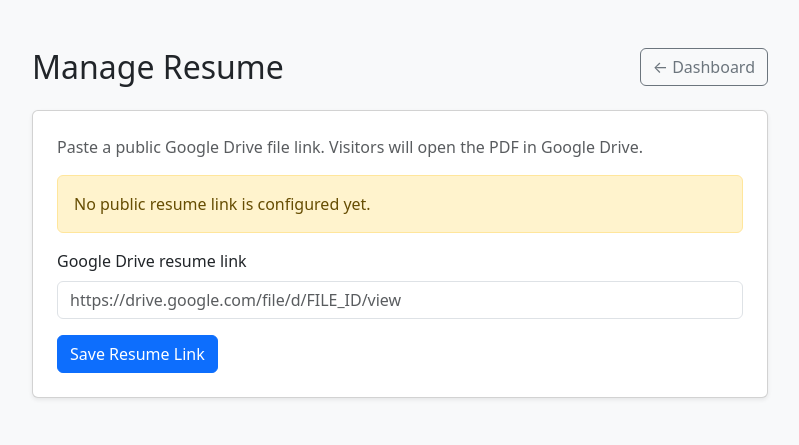
After one commit to phaneendra2429/Flask-portfolio, a Flask app: page /admin/resume in a window 1280 px wide. The commit adds this page. Shown: the top 445 px of the page, without its empty margins (240-1039 px from the left). Run offline with Flask 3, Linux system fonts and the light colour scheme; the visitor is signed in with stand-in values (Sample User, id 1); data that the repository does not hold is empty.

Commit message:
admin resume update

```diff
--- a/app.py
+++ b/app.py
@@ -2,7 +2,7 @@ from flask import Flask, render_template, jsonify, request
 import json
 from routes.certifications import certifications
 import os
-from models import db, Project, Recommendation, Skill, Certification, User
+from models import db, Project, Recommendation, Skill, Certification, User, ResumeSetting
 from flask_login import LoginManager
 
 
@@ -29,6 +29,12 @@ projects_file = "templates/json/cards_data.json"
 
 def load_json(file):
     with open(file, "r") as f: return json.load(f)
+
+
+def get_resume_url():
+    """Return the one configured public resume URL, if it has been seeded."""
+    setting = db.session.get(ResumeSetting, 1)
+    return setting.resume_url if setting else None
 
 @app.route('/')
 def index():
@@ -60,7 +66,8 @@ def index():
         projects=projects_list,
         recommendations=recommendations_list,
         skills_data=skills_data,
-        certifications=certifications_data
+        certifications=certifications_data,
+        resume_url=get_resume_url()
     )
 
 
--- a/routes/admin.py
+++ b/routes/admin.py
@@ -1,9 +1,60 @@
-from flask import Blueprint, render_template
+import re
+from urllib.parse import urlparse
+
+from flask import Blueprint, flash, redirect, render_template, request, url_for
 from flask_login import login_required
+from models import db, ResumeSetting
 
 admin = Blueprint('admin', __name__, url_prefix='/admin')
+
+GOOGLE_DRIVE_FILE_PATH = re.compile(r'^/file/d/([A-Za-z0-9_-]+)(?:/.*)?$')
+
+
+def normalize_google_drive_resume_url(value):
+    """Validate a public Drive file link and return its canonical preview URL."""
+    parsed = urlparse(value.strip())
+    if parsed.scheme != 'https' or parsed.hostname not in {'drive.google.com', 'www.drive.google.com'}:
+        return None
+
+    match = GOOGLE_DRIVE_FILE_PATH.fullmatch(parsed.path)
+    if not match:
+        return None
+
+    return f'https://drive.google.com/file/d/{match.group(1)}/view'
 
 @admin.route('/dashboard')
 @login_required
 def dashboard():
     return render_template('admin/dashboard.html')
+
+
+@admin.route('/resume', methods=['GET', 'POST'])
+@login_required
+def resume():
+    setting = db.session.get(ResumeSetting, 1)
+
+    if request.method == 'POST':
+        resume_url = normalize_google_drive_resume_url(request.form.get('resume_url', ''))
+        if not resume_url:
+            flash('Enter a valid HTTPS Google Drive file link.', 'danger')
+            return render_template(
+                'admin/resume.html',
+                resume_url=setting.resume_url if setting else None,
+                submitted_url=request.form.get('resume_url', ''),
+            )
+
+        if setting is None:
+            setting = ResumeSetting(id=1, resume_url=resume_url)
+            db.session.add(setting)
+        else:
+            setting.resume_url = resume_url
+
+        db.session.commit()
+        flash('Resume link updated successfully.', 'success')
+        return redirect(url_for('admin.resume'))
+
+    return render_template(
+        'admin/resume.html',
+        resume_url=setting.resume_url if setting else None,
+        submitted_url=setting.resume_url if setting else '',
+    )
--- /dev/null
+++ b/templates/admin/resume.html
@@ -0,0 +1,51 @@
+<!DOCTYPE html>
+<html lang="en">
+
+<head>
+    <meta charset="UTF-8">
+    <meta name="viewport" content="width=device-width, initial-scale=1.0">
+    <title>Manage Resume</title>
+    <link href="https://cdn.jsdelivr.net/npm/bootstrap@5.3.0-alpha1/dist/css/bootstrap.min.css" rel="stylesheet">
+    <link rel="stylesheet" href="https://cdnjs.cloudflare.com/ajax/libs/font-awesome/6.0.0/css/all.min.css">
+</head>
+
+<body class="bg-light">
+    <main class="container py-5" style="max-width: 760px;">
+        <div class="d-flex justify-content-between align-items-center mb-4">
+            <h1 class="h2 mb-0">Manage Resume</h1>
+            <a href="{{ url_for('admin.dashboard') }}" class="btn btn-outline-secondary">← Dashboard</a>
+        </div>
+
+        {% with messages = get_flashed_messages(with_categories=true) %}
+        {% for category, message in messages %}
+        <div class="alert alert-{{ category }}" role="alert">{{ message }}</div>
+        {% endfor %}
+        {% endwith %}
+
+        <div class="card shadow-sm">
+            <div class="card-body p-4">
+                <p class="text-muted">Paste a public Google Drive file link. Visitors will open the PDF in Google Drive.</p>
+
+                {% if resume_url %}
+                <p class="mb-4">
+                    <span class="fw-semibold">Current resume:</span>
+                    <a href="{{ resume_url }}" target="_blank" rel="noopener">View current resume <i class="fas fa-arrow-up-right-from-square"></i></a>
+                </p>
+                {% else %}
+                <p class="alert alert-warning">No public resume link is configured yet.</p>
+                {% endif %}
+
+                <form method="post">
+                    <div class="mb-3">
+                        <label for="resume_url" class="form-label">Google Drive resume link</label>
+                        <input type="url" class="form-control" id="resume_url" name="resume_url"
+                            value="{{ submitted_url }}" placeholder="https://drive.google.com/file/d/FILE_ID/view" required>
+                    </div>
+                    <button type="submit" class="btn btn-primary">Save Resume Link</button>
+                </form>
+            </div>
+        </div>
+    </main>
+</body>
+
+</html>
--- a/templates/events.html
+++ b/templates/events.html
@@ -110,7 +110,9 @@
 </section>
 
 <footer class="text-center mt-5 mb-3">
-  <a href="/static/Phaneendra_G.pdf" class="btn btn-primary btn-lg">Download Resume</a>
+  {% if resume_url %}
+  <a href="{{ resume_url }}" class="btn btn-primary btn-lg" target="_blank" rel="noopener">View Resume</a>
+  {% endif %}
 </footer>
 
 <script src="https://cdn.jsdelivr.net/npm/bootstrap@5.3.0-alpha1/dist/js/bootstrap.bundle.min.js"></script>
--- a/templates/index.html
+++ b/templates/index.html
@@ -245,7 +245,9 @@
     </section>
 
     <footer class="text-center mt-5 mb-3">
-        <a href="static\Phaneendra_G.pdf" class="btn btn-primary btn-lg">Download Resume</a>
+        {% if resume_url %}
+        <a href="{{ resume_url }}" class="btn btn-primary btn-lg" target="_blank" rel="noopener">View Resume</a>
+        {% endif %}
         <div class="mt-4">
             <a href="{{ url_for('auth.login') }}" class="text-muted small text-decoration-none">Admin Login</a>
         </div>
```
Also changed, not shown: migrate_resume.py (added, +18 -0 lines), models.py (+8 -0 lines), routes/events.py (+8 -2 lines), templates/admin/dashboard.html (+8 -0 lines), test_resume.py (added, +111 -0 lines), README.md, 2 other files.
